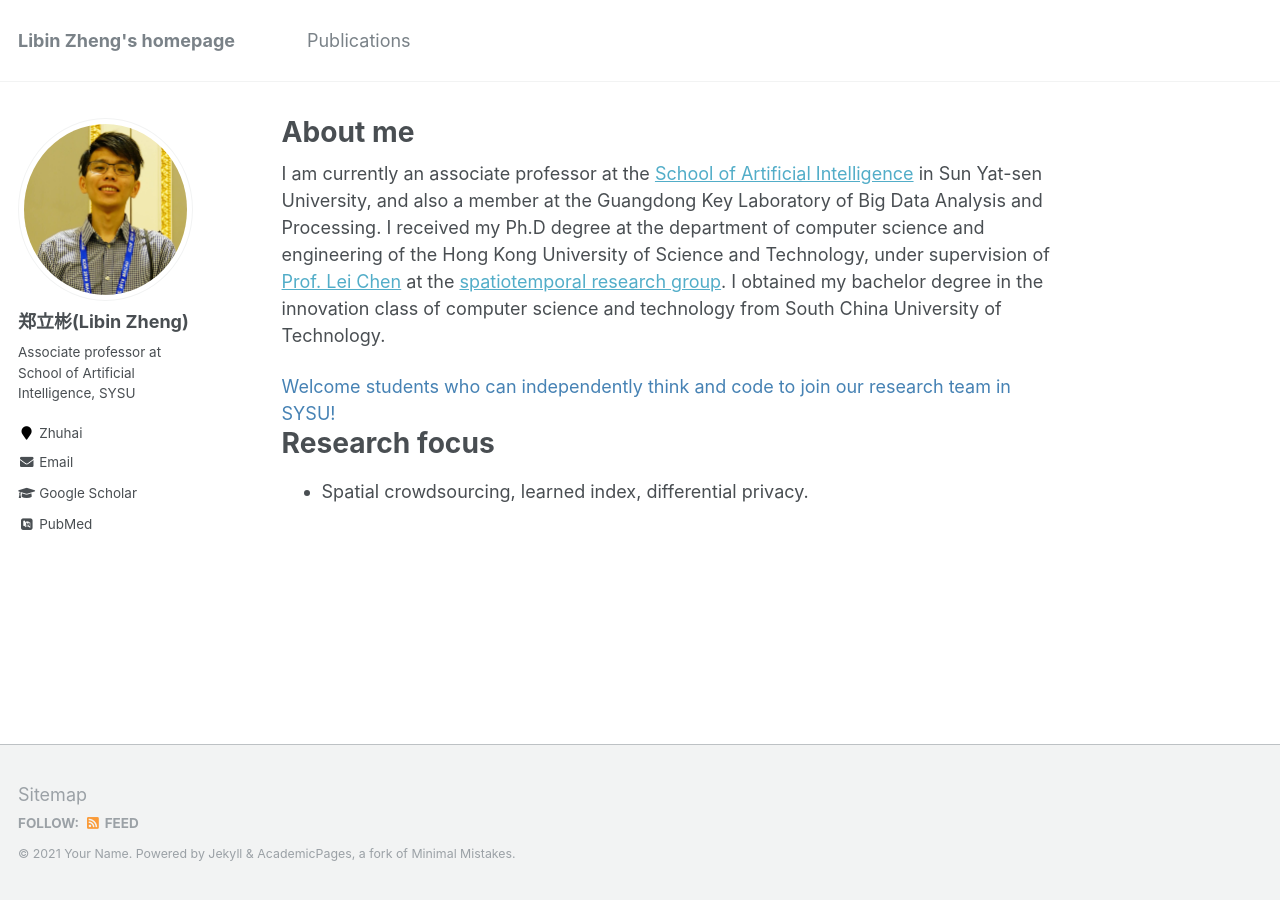
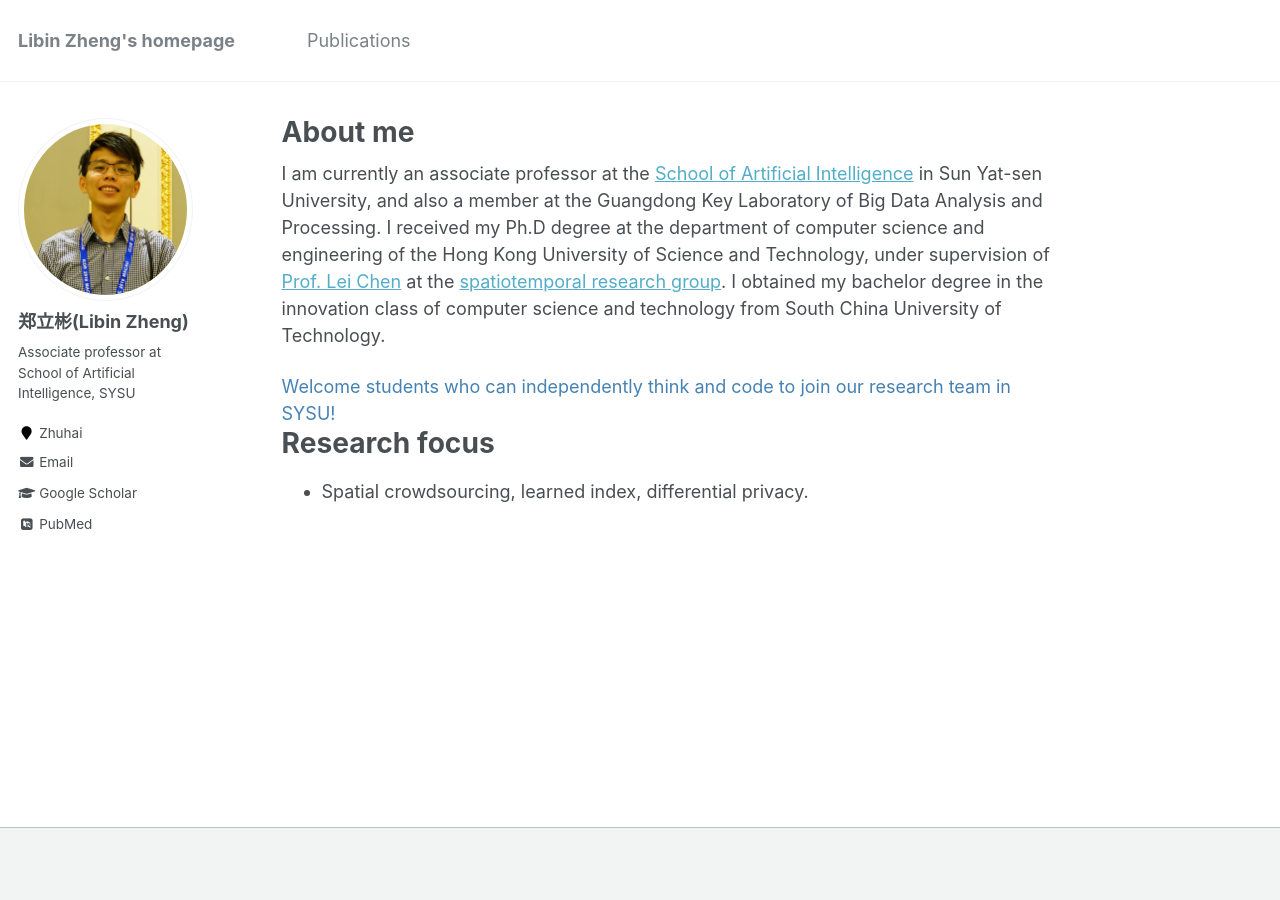
Before and after one commit to libinzheng/libinzheng.github.io, a Jekyll site: the page built from _pages/about.md, in a window 1280 px wide. Built offline with Jekyll 4.4.1, drawn with Linux system fonts in a browser that asks for light colours; some web fonts are replaced.

Commit message:
complete

```diff
--- a/_config.yml
+++ b/_config.yml
@@ -9,7 +9,7 @@
 locale                   : "en-US"
 title                    : "Libin Zheng's homepage"
 title_separator          : "-"
-name                     : &name "Your Name"
+name                     : &name "Libin Zheng"
 description              : &description "personal description"
 url                      : https://libinzheng.github.io # the base hostname & protocol for your site e.g. "https://mmistakes.github.io"
 baseurl                  : "" # the subpath of your site, e.g. "/blog"
--- a/_includes/footer.html
+++ b/_includes/footer.html
@@ -1,6 +1,6 @@
 {% include base_path %}
 
-<div class="page__footer-follow">
+<!-- <div class="page__footer-follow">
   <ul class="social-icons">
     {% if site.data.ui-text[site.locale].follow_label %}
       <li><strong>{{ site.data.ui-text[site.locale].follow_label }}</strong></li>
@@ -19,6 +19,7 @@
     {% endif %}
     <li><a href="{% if site.atom_feed.path %}{{ site.atom_feed.path }}{% else %}{{ base_path }}/feed.xml{% endif %}"><i class="fa fa-fw fa-rss-square" aria-hidden="true"></i> {{ site.data.ui-text[site.locale].feed_label | default: "Feed" }}</a></li>
   </ul>
-</div>
+</div> -->
 
-<div class="page__footer-copyright">&copy; {{ site.time | date: '%Y' }} {{ site.name | default: site.title }}. {{ site.data.ui-text[site.locale].powered_by | default: "Powered by" }} <a href="http://jekyllrb.com" rel="nofollow">Jekyll</a> &amp; <a href="https://github.com/academicpages/academicpages.github.io">AcademicPages</a>, a fork of <a href="https://mademistakes.com/work/minimal-mistakes-jekyll-theme/" rel="nofollow">Minimal Mistakes</a>.</div>
+<!-- <div class="page__footer-copyright">&copy; {{ site.time | date: '%Y' }} {{ site.name | default: site.title }}. {{ site.data.ui-text[site.locale].powered_by | default: "Powered by" }} <a href="http://jekyllrb.com" rel="nofollow">Jekyll</a> &amp; <a href="https://github.com/academicpages/academicpages.github.io">AcademicPages</a>, a fork of <a href="https://mademistakes.com/work/minimal-mistakes-jekyll-theme/" rel="nofollow">Minimal Mistakes</a>.</div>
+ -->
--- a/_includes/footer/custom.html
+++ b/_includes/footer/custom.html
@@ -1,3 +1,3 @@
 <!-- start custom footer snippets -->
-<a href="/sitemap/">Sitemap</a>
+<!-- <a href="/sitemap/">Sitemap</a> -->
 <!-- end custom footer snippets -->
--- a/_pages/about.md
+++ b/_pages/about.md
@@ -11,6 +11,7 @@ redirect_from:
 I am currently an associate professor at the [School of Artificial Intelligence](http://sai.sysu.edu.cn/) in Sun Yat-sen University, and also a member at the Guangdong Key Laboratory of Big Data Analysis and Processing. I received my Ph.D degree at the department of computer science and engineering of the Hong Kong University of Science and Technology, under supervision of [Prof. Lei Chen](https://www.cse.ust.hk/~leichen/) at the [spatiotemporal research group](https://www.cse.ust.hk/stc/). I obtained my bachelor degree in the innovation class of computer science and technology from South China University of Technology. <br/>
 <font color=SteelBlue> Welcome students who can independently think and code to join our research team in SYSU!</font>
 
+
 Research focus
 ======
 - Spatial crowdsourcing, learned index, differential privacy.
```
